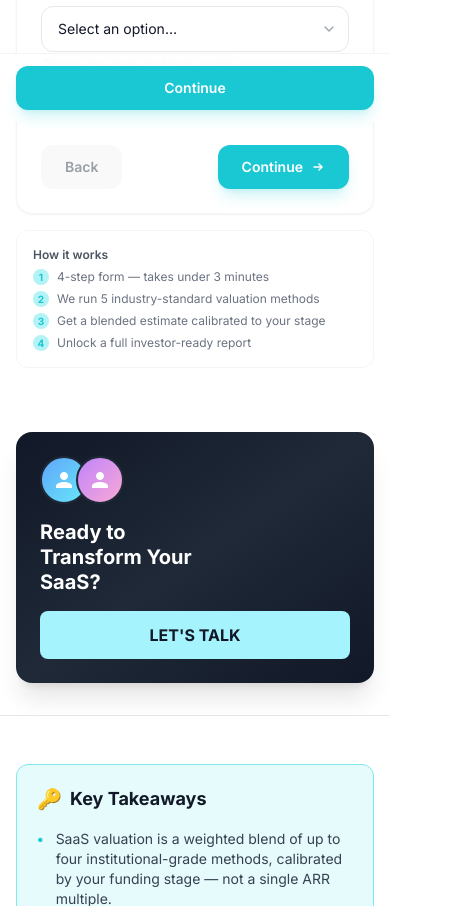
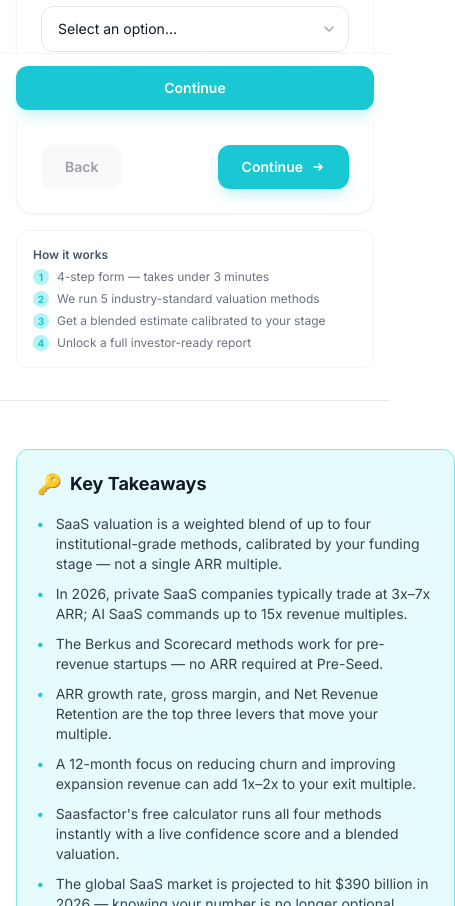
Before and after one commit to mafruh10-cmd/Startup-valuation-calculator-, a React (Vite) app: page / in a window 390 px wide. Shown: the part 722-1628 px from the top of the page, 455 px wide, since content can reach past the window. Built offline with nearby package versions, Linux system fonts and the light colour scheme.

Commit message:
Fix layout: title top, calculator centered, blog+CTA in two columns below

```diff
--- a/src/App.jsx
+++ b/src/App.jsx
@@ -56,7 +56,7 @@ function validateStep(step, data) {
 
 // ─── App ──────────────────────────────────────────────────────────────────────
 export default function App() {
-  const [step, setStep]       = useState(1)       // 1–4 wizard, 5 = partial results, 6 = full results
+  const [step, setStep]       = useState(1)
   const [direction, setDir]   = useState(1)
   const [form, setForm]       = useState(DEFAULT_FORM)
   const [errors, setErrors]   = useState({})
@@ -64,7 +64,6 @@ export default function App() {
   const [leadData, setLead]   = useState(null)
   const [vcSkippedByUser, setVcSkippedByUser] = useState(false)
 
-  // Live confidence score (always uses current vcSkippedByUser flag)
   const liveResults = form.stage ? runValuation(form, { skipVC: vcSkippedByUser }) : null
 
   function handleChange(field, value) {
@@ -80,7 +79,6 @@ export default function App() {
       setDir(1)
       setStep(s => s + 1)
     } else {
-      // Step 4 submitted with data — VC runs if exitValue is present
       const r = runValuation(form, { skipVC: false })
       setResults(r)
       setDir(1)
@@ -89,7 +87,6 @@ export default function App() {
   }
 
   function handleSkipStep4() {
-    // User explicitly skips Step 4 — VC Method will not run
     setVcSkippedByUser(true)
     const r = runValuation(form, { skipVC: true })
     setResults(r)
@@ -98,7 +95,6 @@ export default function App() {
   }
 
   function handleAddVCAssumptions() {
-    // Return to Step 4 without resetting any data
     setDir(-1)
     setStep(4)
   }
@@ -125,7 +121,6 @@ export default function App() {
   }
 
   const STEP_LABELS = ['Basics', 'Scorecard', 'Financials', 'Capital']
-
   const isWizard = step >= 1 && step <= 4
 
   return (
@@ -141,7 +136,7 @@ export default function App() {
         <span style={{fontSize:'12px',color:'#AAAAAA',letterSpacing:'.04em'}}>saasfactor.co</span>
       </header>
 
-      {/* ── Blog Title (Above Calculator) ── */}
+      {/* ── Title Section ── */}
       <section className="bg-white border-b border-gray-200">
         <div className="max-w-7xl mx-auto px-4 sm:px-6 lg:px-8 py-8">
           <h1 className="text-3xl sm:text-4xl font-bold text-gray-900 text-center">
@@ -153,13 +148,9 @@ export default function App() {
         </div>
       </section>
 
-      {/* ── Calculator + Widget Section ── */}
+      {/* ── Calculator Section (Centered, Full Width) ── */}
       <section className="bg-white py-8">
-        <div className="max-w-7xl mx-auto px-4 sm:px-6 lg:px-8">
-          <div className="grid lg:grid-cols-12 gap-8">
-            {/* Left Column - Calculator */}
-            <div className="lg:col-span-8">
-              <main className="max-w-2xl mx-auto pb-8">
+        <div className="max-w-2xl mx-auto px-4">
           {/* Progress bar — wizard only */}
           {isWizard && (
             <motion.div
@@ -268,7 +259,6 @@ export default function App() {
             {/* Step 5: Blurred results preview + lead capture modal */}
             {step === 5 && results && (
               <AnimatedStep key="partial" stepKey="partial" direction={direction}>
-                      {/* Blurred background — not interactive */}
                 <div
                   className="pointer-events-none select-none"
                   style={{ filter: 'blur(5px)', opacity: 0.6 }}
@@ -277,7 +267,6 @@ export default function App() {
                   <ResultsPreview results={results} inputs={form} />
                 </div>
 
-                      {/* Fixed overlay + modal */}
                 <div className="fixed inset-0 z-50 flex items-center justify-center p-4"
                      style={{ backdropFilter: 'blur(12px)', backgroundColor: 'rgba(0,0,0,0.45)' }}>
                   <LeadCaptureModal
@@ -316,23 +305,25 @@ export default function App() {
               )}
             </div>
           )}
-              </main>
+        </div>
+      </section>
+
+      {/* ── Blog Content + CTA Widget (Two Columns) ── */}
+      <section className="border-t border-gray-200 dark:border-gray-800 bg-white">
+        <div className="max-w-7xl mx-auto px-4 sm:px-6 lg:px-8 py-12 sm:py-16 lg:py-20">
+          <div className="grid lg:grid-cols-12 gap-8 lg:gap-12">
+            {/* Left Column - Blog Post */}
+            <div className="lg:col-span-8">
+              <BlogPost />
             </div>
 
-            {/* Right Column - Widget */}
+            {/* Right Column - Sticky CTA Widget */}
             <div className="lg:col-span-4">
               <div className="lg:sticky lg:top-24">
                 <SidebarWidget />
               </div>
             </div>
           </div>
-        </div>
-      </section>
-
-      {/* ── Blog Section ── */}
-      <section id="blog" className="border-t border-gray-200 dark:border-gray-800 bg-white dark:bg-gray-950">
-        <div className="max-w-7xl mx-auto px-4 sm:px-6 lg:px-8 py-12 sm:py-16 lg:py-20">
-          <BlogPost />
         </div>
       </section>
 
```
Lines whose indentation alone changed are shown as unchanged.
